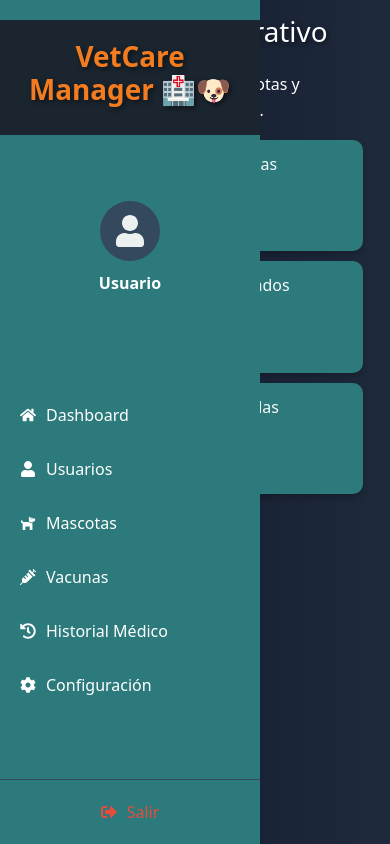
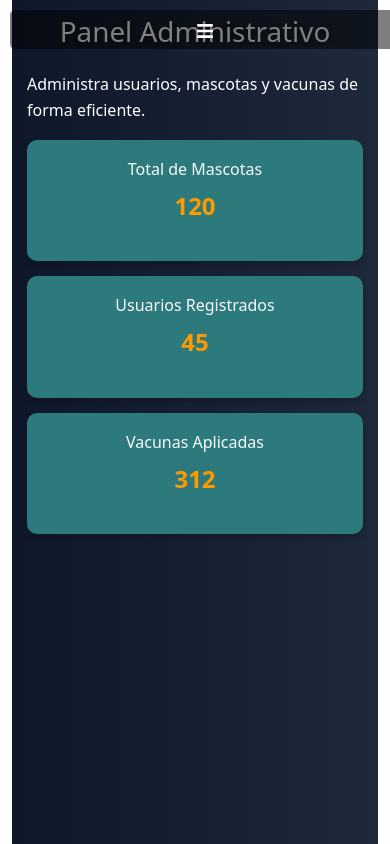
Before and after one commit to webdesigner98everyone/vetcare, a React (Create React App) app: page /dashboard in a window 390 px wide. Built offline with nearby package versions, Linux system fonts and the light colour scheme; sample sign-in values are in the browser's storage.

Commit message:
Mejoras responsivas en dashboard

```diff
--- a/src/components/Dashboard.tsx
+++ b/src/components/Dashboard.tsx
@@ -5,7 +5,7 @@ import "../styles/dashboard.css";
 
 const Dashboard: React.FC = () => {
   return (
-    <div className="dashboard-container">
+    <div className="sidebar-container"> {/* Ahora Sidebar y Dashboard comparten el mismo contenedor */}
       <Sidebar />
       <div className="dashboard-content">
         <h1 className="text-3xl font-bold text-white mb-4">
--- a/src/components/Sidebar.tsx
+++ b/src/components/Sidebar.tsx
@@ -1,67 +1,79 @@
 import { useState } from "react";
 import { Link } from "react-router-dom";
-import { FaUser, FaDog, FaSyringe, FaHistory, FaCog, FaSignOutAlt, FaHome } from "react-icons/fa";
+import {
+    FaUser,
+    FaDog,
+    FaSyringe,
+    FaHistory,
+    FaCog,
+    FaSignOutAlt,
+    FaHome,
+    FaBars,
+} from "react-icons/fa";
 import "../styles/Sidebar.css";
 
 const Sidebar = () => {
-    const [isOpen, setIsOpen] = useState(true);
+    const [isOpen, setIsOpen] = useState(false);
 
     return (
-        <div className={`dashboard-container ${isOpen ? "open" : ""}`}>
-            <div className="sidebar">
+        <div className="sidebar-wrapper">
+            {/* Botón de menú hamburguesa (solo visible en pantallas pequeñas) */}
+            <button className="menu-toggle" onClick={() => setIsOpen(!isOpen)}>
+                <FaBars />
+            </button>
+
+            <div className={`sidebar ${isOpen ? "open" : ""}`}>
                 <div className="sidebar-header">
-                    <h1>
-                        <span className="highlight">VetCare Manager 🏥🐶</span>
-                    </h1>
+                    <h1 className="highlight">VetCare Manager 🏥🐶</h1>
                 </div>
+
                 <div className="profile-section">
                     <div className="profile-picture">
                         <FaUser className="profile-icon" />
                     </div>
                     <p className="username">Usuario</p>
                 </div>
+
                 <nav>
                     <ul>
                         <li>
-                            <Link to="/dashboard">
+                            <Link to="/dashboard" onClick={() => setIsOpen(false)}>
                                 <FaHome /> <span>Dashboard</span>
                             </Link>
                         </li>
                         <li>
-                            <Link to="/dashboard/usuarios">
+                            <Link to="/dashboard/usuarios" onClick={() => setIsOpen(false)}>
                                 <FaUser /> <span>Usuarios</span>
                             </Link>
                         </li>
                         <li>
-                            <Link to="/dashboard/mascotas">
+                            <Link to="/dashboard/mascotas" onClick={() => setIsOpen(false)}>
                                 <FaDog /> <span>Mascotas</span>
                             </Link>
                         </li>
                         <li>
-                            <Link to="/dashboard/vacunas">
+                            <Link to="/dashboard/vacunas" onClick={() => setIsOpen(false)}>
                                 <FaSyringe /> <span>Vacunas</span>
                             </Link>
                         </li>
                         <li>
-                            <Link to="/dashboard/historial">
+                            <Link to="/dashboard/historial" onClick={() => setIsOpen(false)}>
                                 <FaHistory /> <span>Historial Médico</span>
                             </Link>
                         </li>
                         <li>
-                            <Link to="/dashboard/configuracion">
+                            <Link to="/dashboard/configuracion" onClick={() => setIsOpen(false)}>
                                 <FaCog /> <span>Configuración</span>
                             </Link>
                         </li>
                     </ul>
                 </nav>
+
                 <div className="logout">
-                    <Link to="/logout">
+                    <Link to="/logout" onClick={() => setIsOpen(false)}>
                         <FaSignOutAlt /> <span>Salir</span>
                     </Link>
                 </div>
-            </div>
-            <div className="dashboard-content">
-                {/* Aquí irá el contenido principal */}
             </div>
         </div>
     );
--- a/src/styles/Dashboard.css
+++ b/src/styles/Dashboard.css
@@ -1,32 +1,92 @@
-/* Contenedor Principal */
-.dashboard-container {
+/* Asegurar que el contenedor ocupa todo el espacio */
+.sidebar-container {
     display: flex;
     min-height: 100vh;
-    background: linear-gradient(to right, #0F172A, #1E293B); /* Fondo oscuro */
+    background: linear-gradient(to right, #0F172A, #1E293B);
     color: white;
+    overflow: hidden;
 }
 
-/* Contenido Principal */
+/* Ajuste del Sidebar */
+.sidebar {
+    width: 260px;
+    position: fixed;
+    left: 0;
+    top: 0;
+    bottom: 0;
+    background: #1E293B;
+    transition: width 0.3s ease-in-out;
+}
+
+.sidebar.open {
+    width: 260px;
+}
+
+/* Ajuste del contenido para ocupar el espacio restante */
 .dashboard-content {
     flex-grow: 1;
-    overflow: auto; /* Evita que el contenido se corte */
-    padding: 10px;
+    overflow: auto;
+    padding: 20px;
+    margin-left: 260px;
+    transition: margin-left 0.3s ease-in-out;
+    min-height: 100vh;
+    display: flex;
+    flex-direction: column;
+    align-items: center;
+    justify-content: flex-start;
 }
 
-/* Estilos del Grid */
+/* RESPONSIVIDAD */
+@media (max-width: 1024px) {
+    .dashboard-content {
+        margin-left: 220px;
+    }
+}
+
+@media (max-width: 768px) {
+    .dashboard-container {
+        flex-direction: column;
+    }
+
+    .dashboard-content {
+        margin-left: 0;
+        padding: 15px;
+    }
+
+    .grid {
+        grid-template-columns: 1fr;
+    }
+}
+
+@media (max-width: 480px) {
+    .dashboard-content {
+        padding: 10px;
+    }
+}
+
+@media (max-width: 768px) {
+    .dashboard-content {
+        margin-left: 0;
+        padding: 15px;
+        min-height: 100vh;
+        /* Asegura que tome toda la pantalla */
+    }
+}
+
+/* Ajuste del grid */
 .grid {
     display: grid;
-    grid-template-columns: repeat(auto-fit, minmax(280px, 1fr));
-    gap: 10px;
+    grid-template-columns: repeat(auto-fit, minmax(250px, 1fr));
+    gap: 15px;
     width: 100%;
-    max-width: 900px; /* Máximo tamaño para que no se vea tan separado */
+    max-width: 900px;
     margin: 0 auto;
 }
 
 /* Tarjetas */
 .card-dashboard {
     background: #2c7a7b;
-    padding: 15px;
+    padding: 20px;
     border-radius: 10px;
     text-align: center;
     transition: 0.3s ease-in-out;
@@ -47,14 +107,3 @@
     font-weight: bold;
     color: #ff9900;
 }
-
-/* RESPONSIVIDAD */
-@media (max-width: 768px) {
-    .dashboard-content {
-        margin-left: 0;
-        padding: 15px;
-    }
-    .grid {
-        grid-template-columns: 1fr;
-    }
-}
--- a/src/styles/Sidebar.css
+++ b/src/styles/Sidebar.css
@@ -1,5 +1,5 @@
 /* Contenedor principal */
-.dashboard-container {
+.sidebar-container {
     display: flex;
     min-height: 100vh;
     background: #f4f4f4;
@@ -11,18 +11,33 @@
     background-color: #2c7a7b;
     color: white;
     height: 100vh;
-    overflow-y: auto; /* Permite hacer scroll si es necesario */
+    overflow-y: auto;
     display: flex;
     flex-direction: column;
     justify-content: space-between;
     padding-top: 20px;
     position: fixed;
-    /* Fijar a la izquierda */
-    transition: all 0.3s ease-in-out;
     left: 0;
     top: 0;
-    z-index: 1000; /* Asegura que esté sobre el contenido sin bloquear elementos */
+    transition: transform 0.3s ease-in-out;
+    z-index: 1000;
+}
 
+/* Botón de menú hamburguesa (solo en pantallas pequeñas) */
+.menu-toggle {
+    display: none; /* Oculto por defecto */
+    background: none;
+    border: none;
+    color: white;
+    font-size: 22px;
+    position: fixed;
+    top: 10px;
+    left: 10px;
+    cursor: pointer;
+    z-index: 1100;
+    padding: 8px;
+    background-color: rgba(0, 0, 0, 0.5);
+    border-radius: 5px;
 }
 
 /* Header */
@@ -110,10 +125,31 @@
     margin-left: 10px;
 }
 
-/* Contenido principal */
-.dashboard-content {
-    flex-grow: 1;
-    padding: 20px;
-    margin-left: 260px; /* Mismo ancho que el sidebar */
-    transition: margin-left 0.3s ease-in-out;
+/* RESPONSIVIDAD */
+
+/* Ocultar solo en pantallas pequeñas */
+@media (max-width: 768px) {
+    .sidebar {
+        transform: translateX(-100%);
+    }
+
+    .sidebar.open {
+        transform: translateX(0);
+    }
+
+    .menu-toggle {
+        display: block; /* Solo visible en pantallas pequeñas */
+    }
 }
+
+/* Ajustes adicionales para pantallas más pequeñas */
+@media (max-width: 480px) {
+    .sidebar {
+        width: 200px;
+    }
+
+    .menu-toggle {
+        font-size: 18px;
+        padding: 6px;
+    }
+}
```
